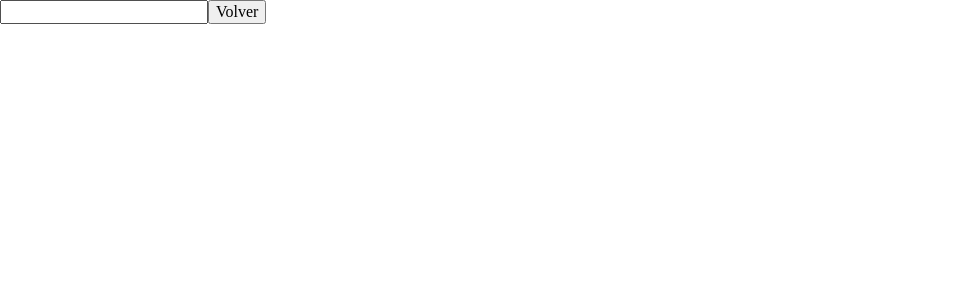
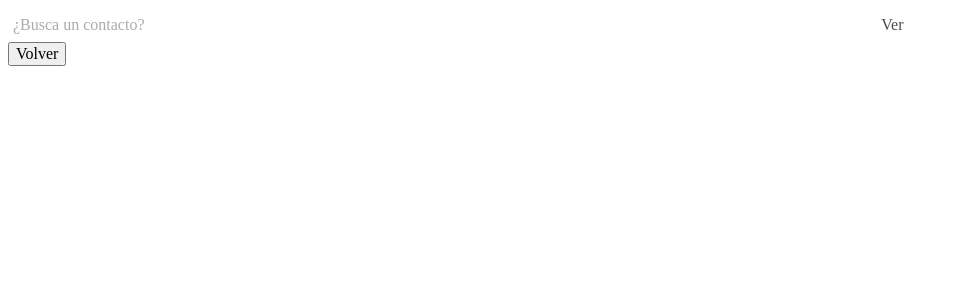
Before and after one commit to Wen-Estevez/contact-app, a React (Create React App) app: page /Contacts in a window 1280 px wide. Shown: the top 300 px of the page, without its empty margins (0-964 px from the left). Built offline with nearby package versions, Linux system fonts and the light colour scheme.

Commit message:
Update Contacts.jsx

```diff
--- a/src/views/Contacts.jsx
+++ b/src/views/Contacts.jsx
@@ -1,23 +1,44 @@
 import styled from "styled-components";
-
-const SearchBar = styled.input`
-`;
+import SearchBar from "../components/SearchBar";
+import { Link } from 'react-router-dom';
 
 const ButtonStyled = styled.button`
 `;
 
 const ContactsStyled = styled.body`
+    height:100vh;
+    padding:1vh;
+    align-items: center;
+    justify-content:center;
 `;
 
 const ContactListStyled = styled.section`
+    display:grid;
+    grid-column: 1/span 2;
+    grid-template-columns:repeat(2,1fr);
+    justify-items: center;
+    overflow:scroll;
+    height:60%;
+
+    @media (min-width: 992px) {
+        grid-template-columns:repeat(4,1fr);
+        overflow:visible;
+     }
+`;
+
+const MenuL = styled(Link)`      //Estilo link
+    text-decoration:none;
+    margin:0 auto;
 `;
 
 export default function Home() {
 
     return (
         <ContactsStyled>
-            <SearchBar type="text"></SearchBar>
-            <ButtonStyled>Volver</ButtonStyled>
+            <SearchBar />
+            <MenuL to="/">
+                <ButtonStyled>Volver</ButtonStyled>
+            </MenuL>
             <ContactListStyled>
             </ContactListStyled>
         </ContactsStyled>
```
